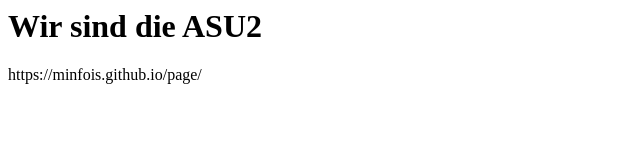
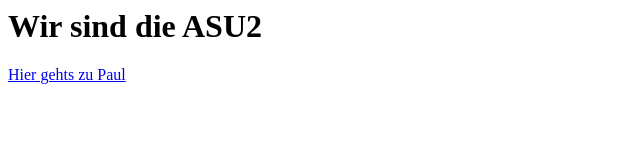
Before and after one commit to Bjoern1504/page, a plain HTML site: page Index.html in a window 1280 px wide. Shown: the whole page, without its empty margins (0-640 px from the left). Drawn offline with Linux system fonts and the light colour scheme.

Commit message:
Update Index.html

```diff
--- a/Index.html
+++ b/Index.html
@@ -1,2 +1,2 @@
 <h1>Wir sind die ASU2</h1>
-<p> https://minfois.github.io/page/ </p>
+<a href=https://minfois.github.io/page/> Hier gehts zu Paul</a>
```
